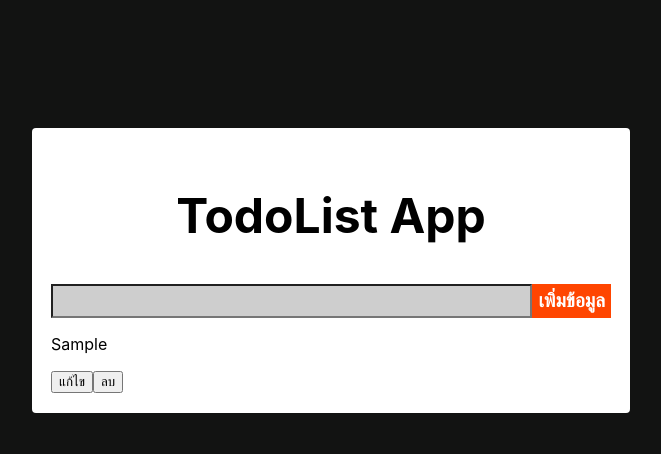
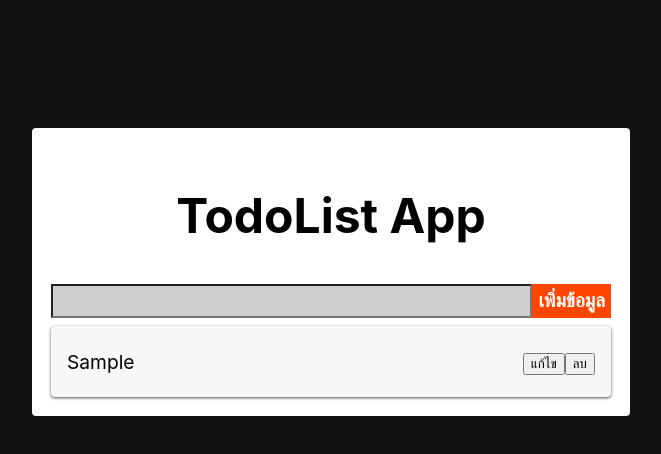
Before and after one commit to mintmintra/todolist, a React (Create React App) app in the folder todolist-app/: page / in a window 1280 px wide. Both pictures are taken after typing "Sample" into the empty fields and a click on the button "เพิ่มข้อมูล". Shown: the top 454 px of the page, without its empty margins (309-970 px from the left). Built offline with nearby package versions, Linux system fonts and the light colour scheme.

Commit message:
Set a style to display data

```diff
--- a/todolist-app/src/App.css
+++ b/todolist-app/src/App.css
@@ -37,3 +37,15 @@ h1{
   border: transparent;
   font-size: 1.2rem;
 }
+
+.list-item{
+  display: flex;
+  align-items: center;
+  justify-content: space-between;
+  margin-top: 0.5rem;
+  padding: 0.25rem 1rem;
+  background-color: #f7f7f7;
+  box-shadow: 0 1px 3px rgba(0,0,0,0.7);
+  border-radius: 0.25rem;
+  font-size:1.2rem;
+}
```
